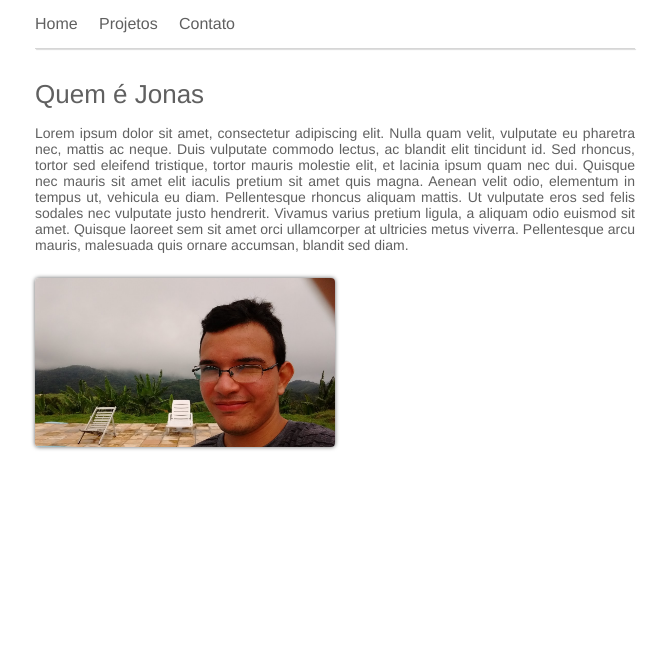
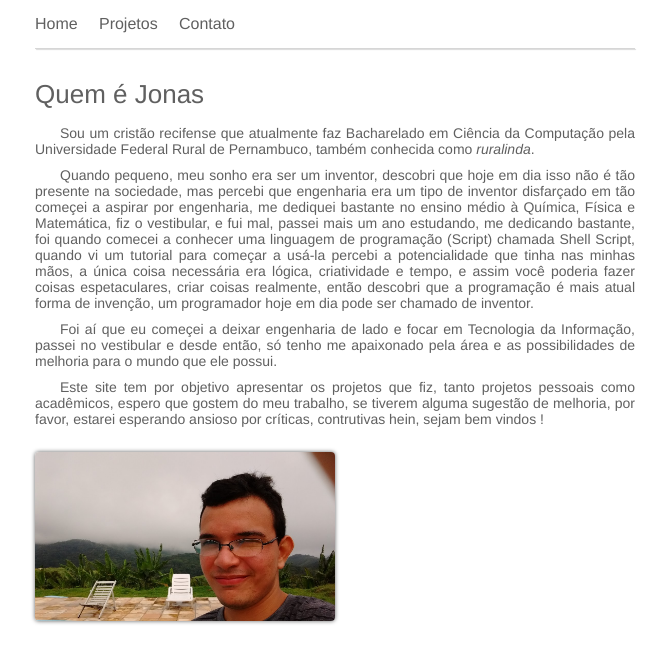
Before and after one commit to JonasFreireAlcantara/my-own-website-frontend, a React (Create React App) app: page / in a window 1280 px wide. Shown: the top 662 px of the page, without its empty margins (305-971 px from the left). Built offline with nearby package versions, Linux system fonts and the light colour scheme; no server answers; the HTML template or start-up script is replaced by a standard one.

Commit message:
home description wroted

```diff
--- a/src/App.css
+++ b/src/App.css
@@ -5,7 +5,7 @@
 
 body, html {
     width: 100%;
-    height: 100%;
+    height: 105%;
     font-family: Helvetica, Arial, sans-serif;
     display: flex;
     justify-content: center;
--- a/src/pages/home/index.js
+++ b/src/pages/home/index.js
@@ -15,12 +15,27 @@ class Home extends Component {
 
                 <article>
                     <strong>Quem é Jonas</strong>
-                    <p>Lorem ipsum dolor sit amet, consectetur adipiscing elit. Nulla quam velit, vulputate eu pharetra nec,
-                    mattis ac neque. Duis vulputate commodo lectus, ac blandit elit tincidunt id. Sed rhoncus, tortor sed eleifend tristique,
-                    tortor mauris molestie elit, et lacinia ipsum quam nec dui. Quisque nec mauris sit amet elit iaculis pretium sit amet quis magna.
-                    Aenean velit odio, elementum in tempus ut, vehicula eu diam. Pellentesque rhoncus aliquam mattis. Ut vulputate eros sed felis sodales
-                    nec vulputate justo hendrerit. Vivamus varius pretium ligula, a aliquam odio euismod sit amet. Quisque laoreet sem sit amet orci
-                    ullamcorper at ultricies metus viverra. Pellentesque arcu mauris, malesuada quis ornare accumsan, blandit sed diam.</p>
+                    <p>Sou um cristão recifense que atualmente faz Bacharelado em Ciência da Computação
+                    pela Universidade Federal Rural de Pernambuco, também conhecida como <i>ruralinda</i>.</p>
+
+                    <p>Quando pequeno, meu sonho era ser um inventor, descobri que hoje em dia isso não é tão
+                    presente na sociedade, mas percebi que engenharia era um tipo de inventor disfarçado em tão
+                    começei a aspirar por engenharia, me dediquei bastante no ensino médio à Química, Física e Matemática,
+                    fiz o vestibular, e fui mal, passei mais um ano estudando, me dedicando bastante, foi quando comecei
+                    a conhecer uma linguagem de programação (Script) chamada Shell Script, quando vi um tutorial para começar
+                    a usá-la percebi a potencialidade que tinha nas minhas mãos, a única coisa necessária era lógica,
+                    criatividade e tempo, e assim você poderia fazer coisas espetaculares, criar coisas realmente,
+                    então descobri que a programação é mais atual forma de invenção, um programador hoje em dia pode
+                    ser chamado de inventor.</p>
+
+                    <p>Foi aí que eu começei a deixar engenharia de lado e focar em Tecnologia da Informação, passei
+                    no vestibular e desde então, só tenho me apaixonado pela área e as possibilidades de melhoria
+                    para o mundo que ele possui.</p>
+
+                    <p>Este site tem por objetivo apresentar os projetos que fiz, tanto projetos pessoais como acadêmicos,
+                    espero que gostem do meu trabalho, se tiverem alguma sugestão de melhoria, por favor, estarei esperando
+                    ansioso por críticas, contrutivas hein, sejam bem vindos !</p>
+
                     <img src={jonas} alt='Jonas' />
 
                 </article>
--- a/src/pages/home/styles.css
+++ b/src/pages/home/styles.css
@@ -8,6 +8,7 @@
 #home article strong {
     width: 100%;
     margin-top: 15px;
+    margin-bottom: 5px;
     font-weight: lighter;
     font-size: 26px;
     color: #606060;
@@ -15,10 +16,11 @@
 
 #home article p {
     width: 100%;
-    margin-top: 15px;
+    margin-top: 10px;
     font-size: 14px;
     color: #606060;
     text-align: justify;
+    text-indent: 25px;
 }
 
 #home article img {
```
